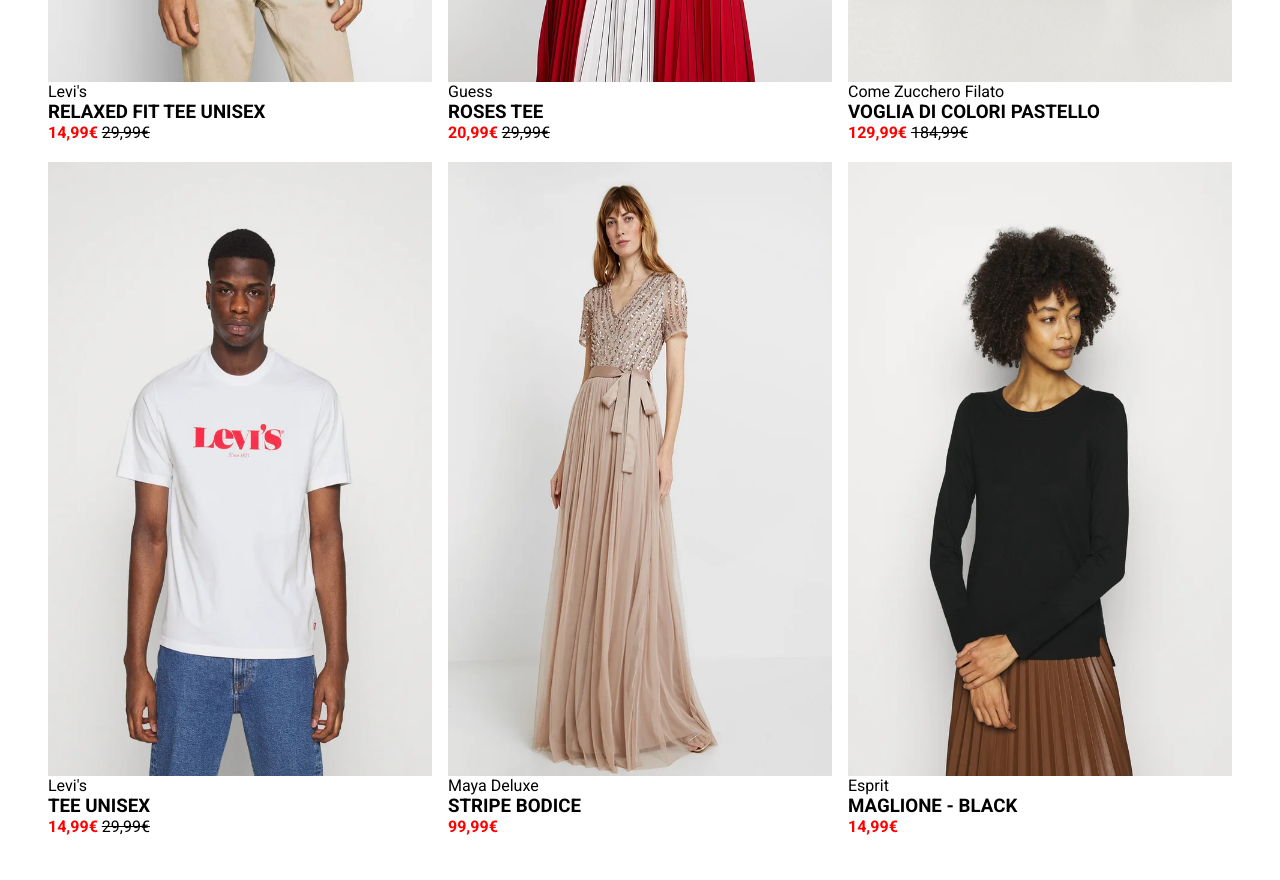
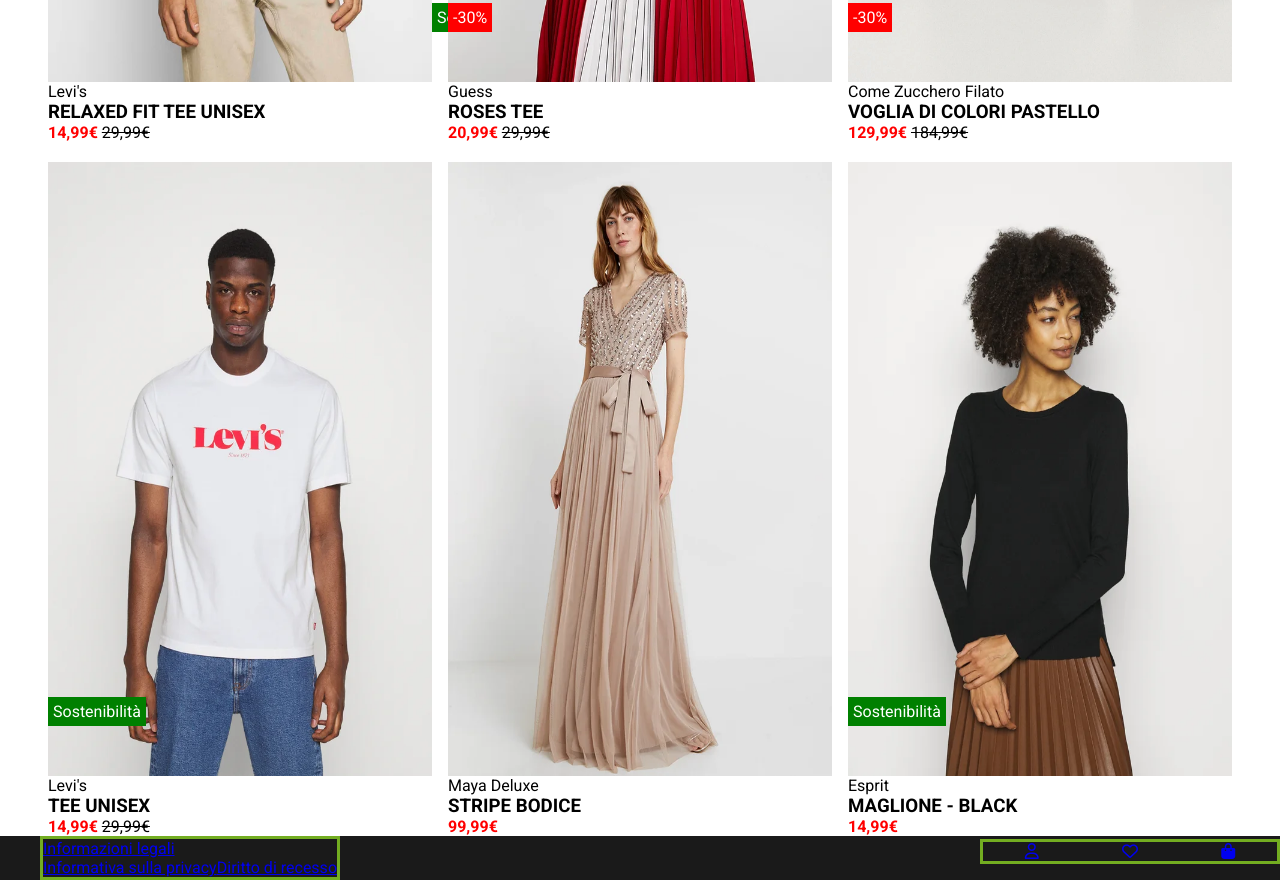
Before and after one commit to nazariozaccagnino/html-css-boolando, a plain HTML site: page index.html in a window 1280 px wide. Shown: the part 603-1483 px from the top of the page. Before the commit the page ends 1439 px from the top, so only its background shows below. Drawn offline with Linux system fonts and the light colour scheme.

Commit message:
trying to fix the footer

```diff
--- a/index.html
+++ b/index.html
@@ -34,11 +34,14 @@
             </nav>
         </div>
     </header>
-    <section>
+    <section class="d-flex wrap">
         <div class="container d-flex wrap">
             <div class="item d-flex wrap">
                 <img src="./img/1.webp" alt="product" class="product">
-                <div class="badge"></div>
+                <span>
+                <div class="badge redbadge">-50%</div>
+                <div class="badge greenbadge">Sostenibilità</div>
+                </span>
                 <div class="hearth">&hearts;</div>
                 <div class="description">
                     <div>Levi's</div>
@@ -51,6 +54,7 @@
             </div>
             <div class="item d-flex wrap">
                 <img src="./img/2.webp" alt="product" class="product">
+                <div class="badge redbadge">-30%</div>
                 <div class="description">
                     <div>Guess</div>
                         <h3>ROSES TEE</h3>
@@ -63,6 +67,7 @@
             <div class="item d-flex wrap">
                 <img src="./img/3.webp" alt="product" class="product">
                 <div class="description">
+                    <div class="badge redbadge">-30%</div>
                     <div>Come Zucchero Filato</div>
                         <h3>VOGLIA DI COLORI PASTELLO</h3>
                     <p>
@@ -73,6 +78,8 @@
             </div>
             <div class="item d-flex wrap">
                 <img src="./img/4.webp" alt="product" class="product">
+                <div class="badge redbadge">-50%</div>
+                <div class="badge greenbadge">Sostenibilità</div>
                 <div class="description">
                     <div>Levi's</div>
                         <h3>TEE UNISEX</h3>
@@ -84,6 +91,7 @@
             </div>
             <div class="item d-flex wrap">
                 <img src="./img/5.webp" alt="product" class="product">
+
                 <div class="description">
                     <div>Maya Deluxe</div>
                         <h3>STRIPE BODICE</h3>
@@ -94,6 +102,7 @@
             </div>
             <div class="item d-flex wrap">
                 <img src="./img/6.webp" alt="product" class="product">
+                <div class="badge greenbadge">Sostenibilità</div>
                 <div class="description">
                     <div>Esprit</div>
                         <h3>MAGLIONE - BLACK</h3>
@@ -104,6 +113,22 @@
             </div>
         </div>
     </section>
+    <footer class="footer">
+        <div class="container">
+            <div class="d-flex left">
+                <ul class="d-flex space-between align-items-center wrap">
+                    <li><a href="#">Informazioni legali</a></li>
+                    <li><a href="#">Informativa sulla privacy</a></li>
+                    <li><a href="#">Diritto di recesso</a></li>
+                </ul>
+
+            <div class="d-flex space-around right">
+                <a href="#"><i class="fa-regular fa-user"></i></a>
+                <a href="#"><i class="fa-regular fa-heart"></i></a>
+                <a href="#"><i class="fa-solid fa-bag-shopping"></i></a>
+            </div>
+        </div>
+    </footer>
 </body>
 
 </html>
--- a/style.css
+++ b/style.css
@@ -69,6 +69,9 @@ ul{
 .space-around{
     justify-content: space-around;
 }
+.align-flex-start{
+    align-items: flex-start;
+}
 /* end flex utilities */
 
 header{
@@ -110,12 +113,43 @@ a:hover{
 }
 .hearth{
     position: absolute;
-    padding: 5px;
+    padding: 8px;
     top: 50px;
     right: 8px;
     font-size: 30px;
     background-color: white;
 }
 .hearth:hover{
-    color: var(--color-discount-red);
+    color: blue
 }
+.badge{
+    position: absolute;
+    bottom: 110px;
+    padding: 5px;
+
+}
+.greenbadge{
+    background-color: var(--color-eco-green);
+    color: white;
+}
+.redbadge{
+    background-color: var(--color-discount-red);
+    color: white;
+}
+.footer{
+    background-color: var(--color-footer-black);
+    position: relative;
+    color: white;
+}
+.right {
+    position: absolute;
+    right: 0px;
+    width: 300px;
+    border: 3px solid #73AD21;
+}
+.left{
+
+    left: 0px;
+    width: 300px;
+    border: 3px solid #73AD21;
+}
```
